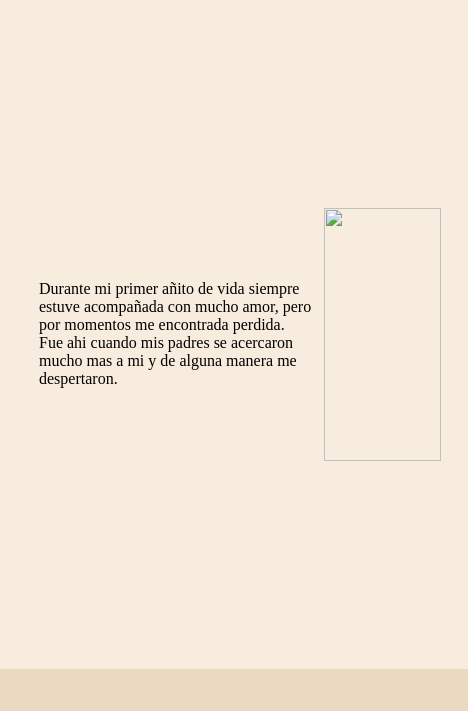
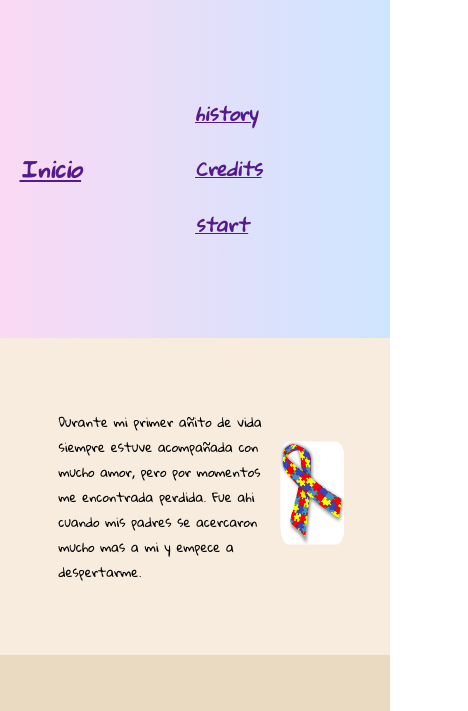
Before and after one commit to Gas111/mellis, a plain HTML site: page umayalma/alma.html in a window 390 px wide. Shown: the top 711 px of the page, 468 px wide, since content can reach past the window. Drawn offline with Linux system fonts and the light colour scheme.

Commit message:
sigo amplio alma

```diff
--- a/css/alma.css
+++ b/css/alma.css
@@ -1,20 +1,27 @@
+:root{
+
+    /* aca se pueden declarar variables */
+}
+
 body{margin:0;
     display:flex;
     flex-direction: column;
-
+    font-size: 62,8%; /*equivalente a 16px */
 
 }
-
 
 /* colores se sacana de color hunt web */
 section{
     display:inline-flex;
+    flex-grow: 1;/*ocupan el espacio necesario */
     justify-content: space-around;
     align-items: center;
-    width: 100vw;
-    height: 70vh;
-    padding: 10%;
-
+    /* width: 1; */
+    /* height: 70vh; */
+    padding: 15%;
+    font-family: 'Fredoka One', cursive;
+    font-family: 'Gloria Hallelujah', cursive;
+    font-size: 3.3vw;
 }
 .section1{
     background-color:#F7ECDE;
@@ -30,13 +37,88 @@ section{
     background-color:#54BAB9;
 }
 .section5{
-    background-color:#F2D7D9;
+    background-color:#E9DAC1;
+}
+.section6{
+    background-color:#E9DAC1;
+}
+.section7{
+    background-color:#9ED2C6;
+}
+.section8{
+    background-color:#54BAB9;
+}
+
+p{
+    }
+
+img{
+    padding: 10%;
+    margin:10%;
+    background-color:#F7ECDE;
+    width: 200px;
+    border-bottom-color: black;
+    border-bottom: 30%;
+    border-radius: 20%;
 }
 
 
-img{
-    padding: 10%;
-    background-color:#F7ECDE;
-    width: 30vw;
-    height: 30vh;
+
+
+/* todo lo del navbar */
+nav{
+    align-items: center;
+    display: flex;
+    /* background-color:plum; */
+    background-image: linear-gradient(to right, rgb(250, 217, 244) , rgb(206, 229, 255));
+    font-family: 'Gloria Hallelujah', cursive;
+    font-weight: 800;
+    height:20vh;
+    justify-content: space-between;
 }
+nav div{
+    display:inline-flex;
+    justify-content: space-around;
+    font-style:oblique;
+}
+.divnav1{
+    font-size: larger;
+    padding-left: 5vw;
+    width: 20vw;
+}
+
+.divnav2{
+    width: 50vw;
+}
+
+
+@media (min-width:500px){
+
+    section{
+        font-size: 2.0vw;
+    }
+
+    }
+
+    @media (max-width:501px){
+
+    img{
+        align-items:flex-start;
+       width: 4rem;
+    }
+
+    nav{
+        height:40vh;
+
+        }
+    nav div{
+        display:list-item;
+
+    }
+    .divnav2{
+        list-style: none;
+    }
+
+
+
+    }
--- a/css/umayalma.css
+++ b/css/history.css
@@ -5,30 +5,31 @@ body{
     justify-content:space-around;
     background-color: #F7ECDE;
     height:100vh;
+    flex-wrap: wrap;
 
 }
 
 
 .uma{
-    display:flex;
+
     align-items:center;
-    width: 40vw;
-    height:80vh;
+    height:70vh;
     border-radius: 20%;
+    margin:10%;
+
 }
 .alma{
-    display:block;
     align-items:center;
-    height:80vh;
-    width: 40vw;
+    height:70vh;
     border-radius: 20%;
+    margin:10%;
+
 }
 
 img{
     /* height: 100vh; */
 
-    height:80vh;
-    width: 40vw;
+    height:60vh;
     border-radius: 20%;
 
 }
--- a/umayalma/alma.html
+++ b/umayalma/alma.html
@@ -6,20 +6,36 @@
     <meta name="viewport" content="width=device-width, initial-scale=1.0">
     <title>Alma</title>
     <link rel="stylesheet" href="/css/alma.css">
+    <!--fuente google fonts -->
+    <link rel="preconnect" href="https://fonts.googleapis.com">
+    <link rel="preconnect" href="https://fonts.gstatic.com" crossorigin>
+    <link href="https://fonts.googleapis.com/css2?family=Fredoka+One&family=Gloria+Hallelujah&display=swap" rel="stylesheet">
+
 </head>
 <body>
-    <nav></nav>
-    <section class="section1"><div><p>Durante mi primer añito de vida siempre estuve acompañada con mucho amor, pero por momentos me encontrada perdida. Fue ahi cuando mis padres se acercaron mucho mas a mi y de alguna manera me despertaron. </p></div>
+    <nav>
+        <div class="divnav1"><a href=""><h3>Inicio</h3></a></div>
+        <div class="divnav2"><a href=""><h3>history</h3></a>
+
+            <a href=""><h3>Credits</h3></a><a href=""><h3>start</h3></a></div>
+    </nav>
+    <section class="section1"><div><p>Durante mi primer añito de vida siempre estuve acompañada con mucho amor, pero por momentos me encontrada perdida. Fue ahi cuando mis padres se acercaron mucho mas a mi y empece a despertarme. </p></div>
+    <div><img src="/img/simboloautismo.jpg" alt="simbolo autismo"></div></section>
+    <section class="section2"><div><p>Al principio fue todo muy complicado, no miraba a los ojos a las personas, jugaba ordenando las cosas, cuando lloraba y no me entendian me metia la mano en la boca y vomitaba. Y a veces me solia golpear despacito mi cabecita contra la pared. Mis padres ya estaban preocupados. </p></div>
+    <div><img src="/img/conecta4.jpg" alt="juego conecta 4"></div></section>
+    <section class="section3"><div><p>Mis padres decicidieron llevarme a los doctores y tratar de entender sobre lo que me sucedia. Inclusive capacitarse sobre lo q creeiamos q estaba sucediendo ya q nadie nos daba seguridad de nada.</p></div>
+    <div><img src="/img/doctormilagro.jpg" alt="doctor milagro"></div></section>
+    <section classp="section4"><div><p>Ahi fue mis padres decidieron enviarme a la fonoaudiologa y despues de varias sesiones, hay una sospecha de que tenga autismo</p></div>
+    <div><img src="/img/" alt=""></div></section>
+    <section class="section5"><div><p>En el medio aparecio la pandemia y todo se complico mas aun. Pero mis padres decidieron empezar a estilarme, jugaban mucho mirandome a los ojos, me enseñaron a  señalar, me enseñaron a jugar diferente, pasaron mucho tiempo en el piso para que los pudiera ver a los ojos, cantabamos canciones con la guitarra y mucho mas.</p></div><div><img src="/img/guitarra.jpg" alt="guitarra"></div></section>
+    <section class="section6"><div><p>Al año y medio mi primer palabra fue pez, tenia peces pegados en la pared y mi tio vendia peces.., empece a señalar los objetos, seguia por momentos perdida pero si podia darme cuenta donde estaban mis padres y podia comunicarme con ellos.</p></div>
+    <div><img src="/img/pez.jpg" alt="foto de pez"></div></section>
+    <section class="section7"><div><p>A los dos años mis papas a parte de ya ir a la fonoaudiologa todas las semana, decidieron empezar a hacerme examenes para confirmar el supuesto. Hicimos viajes a SSjujuy, a Salta y a BsAs.</p></div>
+    <div><img src="/img/obelisco.jpg" alt="obelisco"></div></section>
+    <section class="section8"><div><p>A los dos años mis papas a parte de ya ir a la fonoaudiologa todas las semana, decidieron empezar a hacerme examenes para confirmar el supuesto. Hicimos viajes a SSjujuy, a Salta y a BsAs.</p></div>
     <div><img src="" alt=""></div></section>
-    <section class="section2"><div><p>Al principio fue todo muy complicado, no miraba a los ojos a las personas, jugaba ordenando las cosas, cuando lloraba me metia la mano en la boca y vomitaba. Y a veces me solia despacito golpear mi cabecita contra la pared. Mis padres estaban preocupados. </p></div>
-    <div><img src="" alt=""></div></section>
-    <section class="section3"><div><p>A los dos años mis papas a parte de ya ir a la fonoaudiologa todas las semana, decidieron empezar a hacerme examenes para entender lo q me pasaba. Empece a cantar con ellos canciones, empece a mirarlos a los ojos y señalar objetos. Una epoca dificil.</p></div>
-    <div><img src="" alt=""></div></section>
-    <section class="section4"><div><p>Al año y medio mi primer palabra fue pez, tenia peces pegados en la pared y mi tio vendia peces.</p></div>
-    <div><img src="" alt=""></div></section>
-    <section class="section5"><div><p></p></div>
-    <div><img src="" alt=""></div></section>
-
+    <!-- <section class="section9"><div><p>A los dos años mis papas a parte de ya ir a la fonoaudiologa todas las semana, decidieron empezar a hacerme examenes para confirmar el supuesto. Hicimos viajes a SSjujuy, a Salta y a BsAs.</p></div>
+        <div><img src="" alt=""></div></section>                                       -->
 
 
 
```
Also changed, not shown: history.html (+1 -1 lines), img/conecta4.jpg (added), img/doctormilagro.jpg (added), img/guitarra.jpg (added), img/obelisco.jpg (added), img/pez.jpg (added), img/simboloautismo.jpg (added).
